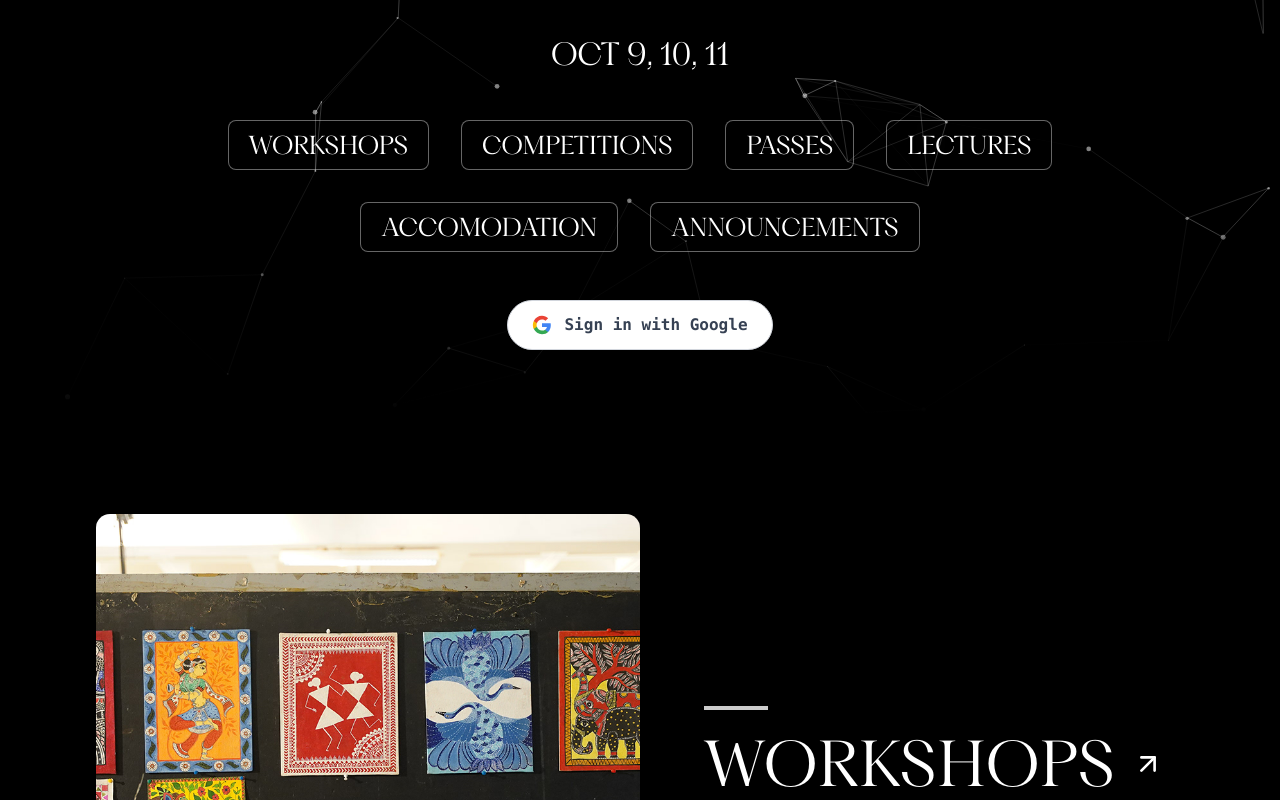
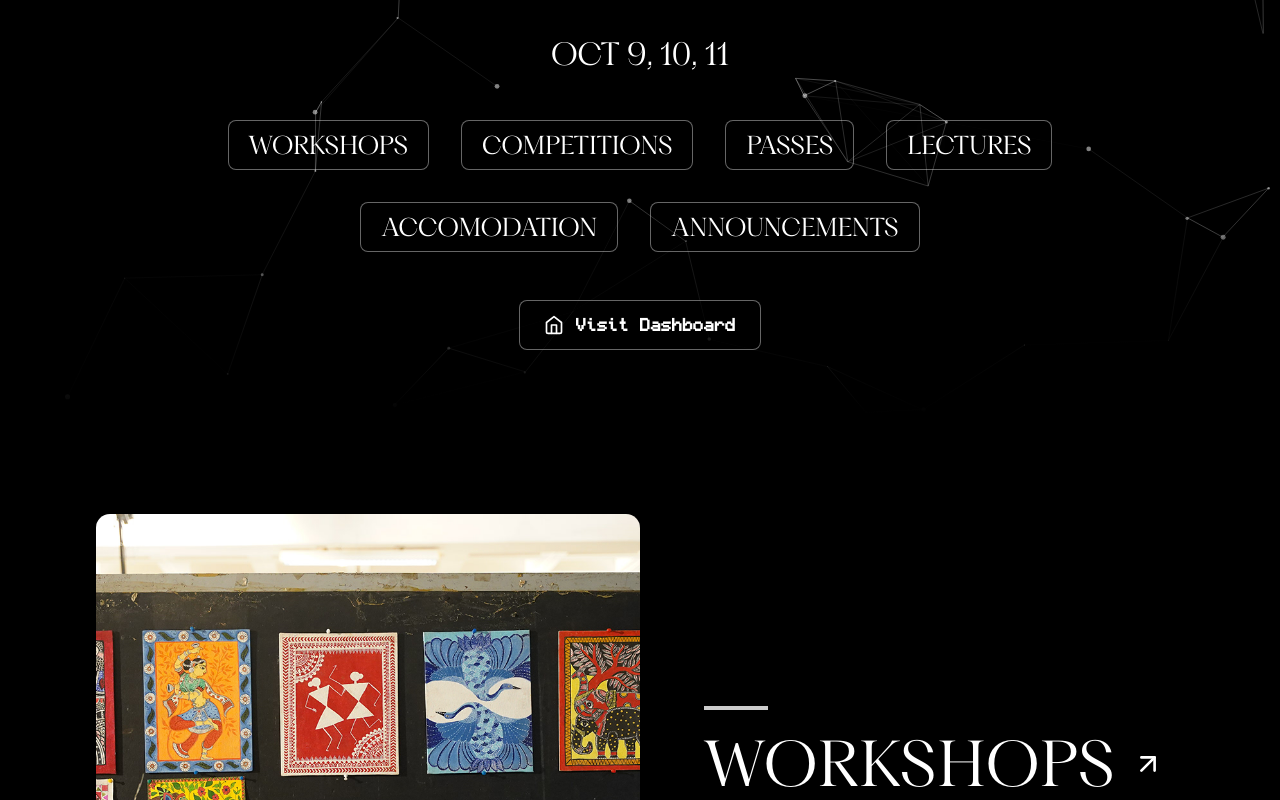
Before and after one commit to Tathva-26/temp, a Next.js app: page / in a window 1280 px wide. Shown: the part 844-1644 px from the top of the page. Built offline with nearby package versions, Linux system fonts and the light colour scheme.

Commit message:
chore: done some cleaning up

```diff
--- a/src/components/Explore.jsx
+++ b/src/components/Explore.jsx
@@ -154,8 +154,7 @@ export default function Explore() {
                     <ArrowRight
                       size={32}
                       color="white"
-                      className={`-rotate-45 transition-all duration-300 group-hover:rotate-0 group-hover:translate-x-1 ${isActive ? 'opacity-100' : 'opacity-0'
-                        }`}
+                      className={`shrink-0 -rotate-45 transition-all duration-300 group-hover:rotate-0 group-hover:translate-x-1 opacity-100`}
                     />
                   </Link>
 
--- a/src/components/Hero.jsx
+++ b/src/components/Hero.jsx
@@ -80,7 +80,6 @@ const particlesOptions = {
 
 export default function Hero({ refs }) {
   const [isLoggedIn, setIsLoggedIn] = useState(false)
-  const [isMobileMenuOpen, setIsMobileMenuOpen] = useState(false)
   const [countdown, setCountdown] = useState({
     days: 0,
     hours: 0,
@@ -92,11 +91,6 @@ export default function Hero({ refs }) {
   const handleScroll = (ref) => {
     ref.current?.scrollIntoView({ behavior: 'smooth' })
   }
-
-  useEffect(() => {
-    const jwt = localStorage.getItem('jwt') || localStorage.getItem('token')
-    setIsLoggedIn(!!jwt)
-  }, [])
 
   useEffect(() => {
     const updateCountdown = () => {
@@ -123,21 +117,6 @@ export default function Hero({ refs }) {
 
     return () => clearInterval(timer)
   }, [])
-
-  const handleGoogleSignIn = () => {
-    const clientId =
-      process.env.NEXT_PUBLIC_GOOGLE_CLIENT_ID ||
-      '783776933631-jdor6jdgf8qvmmbbj4hrtt9con1no8ue.apps.googleusercontent.com'
-    const redirectUri =
-      process.env.NEXT_PUBLIC_GOOGLE_REDIRECT_URI ||
-      `${process.env.NEXT_PUBLIC_API || 'http://localhost:5000'}/api/auth/callback`
-    const url = `https://accounts.google.com/o/oauth2/auth?client_id=${encodeURIComponent(
-      clientId,
-    )}&redirect_uri=${encodeURIComponent(
-      redirectUri,
-    )}&response_type=code&scope=openid%20email%20profile&prompt=consent`
-    window.location.href = url
-  }
 
   const handleVisitDashboard = () => {
     router.push('/profile')
@@ -178,22 +157,9 @@ export default function Hero({ refs }) {
 
       <div className='absolute top-20 right-10 max-[639px]:top-4 max-[639px]:right-3 z-50 flex items-center gap-2'>
         <Link className='p-2' href='/announcements'>
-          <BellDot size={24} className='text-white' />
+          <BellDot size={24} className='text-white hover:text-cyan-400 transition-colors' />
         </Link>
-        <button className='md:hidden p-2 text-white bg-black/20 rounded-md' onClick={() => setIsMobileMenuOpen(!isMobileMenuOpen)}>
-          {isMobileMenuOpen ? <X size={24} /> : <Menu size={24} />}
-        </button>
       </div>
-
-      {isMobileMenuOpen && (
-        <div className='absolute top-20 left-4 right-4 z-40 flex flex-col gap-2 rounded-xl bg-zinc-900/90 p-4 backdrop-blur-md md:hidden border border-zinc-800 shadow-2xl'>
-          <Link href='/workshops' onClick={() => setIsMobileMenuOpen(false)} className='w-full text-center py-3 bg-white/5 rounded-md border border-white/10'>WORKSHOPS</Link>
-          <Link href='/competitions' onClick={() => setIsMobileMenuOpen(false)} className='w-full text-center py-3 bg-white/5 rounded-md border border-white/10'>COMPETITIONS</Link>
-          <Link href='/passes' onClick={() => setIsMobileMenuOpen(false)} className='w-full text-center py-3 bg-white/5 rounded-md border border-white/10'>PASSES</Link>
-          <Link href='/lectures' onClick={() => setIsMobileMenuOpen(false)} className='w-full text-center py-3 bg-white/5 rounded-md border border-white/10'>LECTURES</Link>
-          <Link href='/accomodation' onClick={() => setIsMobileMenuOpen(false)} className='w-full text-center py-3 bg-white/5 rounded-md border border-white/10'>ACCOMMODATION</Link>
-        </div>
-      )}
 
       {/* Countdown Timer */}
       <div className='z-10 flex flex-col items-center'>
@@ -224,49 +190,41 @@ export default function Hero({ refs }) {
       </div>
 
       <div className='z-10 mt-8 flex w-full flex-col items-center gap-6 px-4 md:mt-12'>
+        {/* Desktop Nav */}
         <div className='hidden md:flex w-full max-w-4xl items-center justify-center flex-wrap gap-4 md:text-xl xl:gap-8 xl:text-2xl text-center'>
-          <Link
-            href='/workshops'
-            className='px-5 py-2 bg-black/3 backdrop-blur-xl border border-white/40 rounded-md transition-all duration-300 hover:bg-black/25 hover:scale-110'
-          >
+          <Link href='/workshops' className='px-5 py-2 bg-black/3 backdrop-blur-xl border border-white/40 rounded-md transition-all duration-300 hover:bg-black/25 hover:scale-110'>
             WORKSHOPS
           </Link>
-          <Link
-            href='/competitions'
-            className='px-5 py-2 bg-black/3 backdrop-blur-xl border border-white/40 rounded-md transition-all duration-300 hover:bg-black/25 hover:scale-110'
-          >
+          <Link href='/competitions' className='px-5 py-2 bg-black/3 backdrop-blur-xl border border-white/40 rounded-md transition-all duration-300 hover:bg-black/25 hover:scale-110'>
             COMPETITIONS
           </Link>
-
-          <Link
-            href='/passes'
-            className='px-5 py-2 bg-black/3 backdrop-blur-xl border border-white/40 rounded-md transition-all duration-300 hover:bg-black/25 hover:scale-110'
-          >
+          <Link href='/passes' className='px-5 py-2 bg-black/3 backdrop-blur-xl border border-white/40 rounded-md transition-all duration-300 hover:bg-black/25 hover:scale-110'>
             PASSES
           </Link>
-
-          <Link
-            href='/lectures'
-            className='px-5 py-2 bg-black/3 backdrop-blur-xl border border-white/40 rounded-md transition-all duration-300 hover:bg-black/25 hover:scale-110'
-          >
+          <Link href='/lectures' className='px-5 py-2 bg-black/3 backdrop-blur-xl border border-white/40 rounded-md transition-all duration-300 hover:bg-black/25 hover:scale-110'>
             LECTURES
           </Link>
-
-          <Link
-            href='/accomodation'
-            className='px-5 py-2 bg-black/3 backdrop-blur-xl border border-white/40 rounded-md transition-all duration-300 hover:bg-black/25 hover:scale-110'
-          >
+          <Link href='/accomodation' className='px-5 py-2 bg-black/3 backdrop-blur-xl border border-white/40 rounded-md transition-all duration-300 hover:bg-black/25 hover:scale-110'>
             ACCOMODATION
           </Link>
-          <Link
-            href='/announcements'
-            className='px-5 py-2 bg-black/3 backdrop-blur-xl border border-white/40 rounded-md transition-all duration-300 hover:bg-black/25 hover:scale-110'
-          >
+          <Link href='/announcements' className='px-5 py-2 bg-black/3 backdrop-blur-xl border border-white/40 rounded-md transition-all duration-300 hover:bg-black/25 hover:scale-110'>
             ANNOUNCEMENTS
           </Link>
         </div>
 
-        {isLoggedIn ? (
+        {/* Mobile Nav */}
+        <div className='flex md:hidden w-full max-w-4xl items-center justify-center flex-wrap gap-3 text-center poppins'>
+          {["Workshops", "Competitions", "Passes", "Lectures", "Accomodation", "Announcements"].map((item) => (
+            <Link
+              key={item}
+              href={`/${item.toLowerCase()}`}
+              className='px-6 py-2.5 sm:px-8 sm:py-3 bg-white/5 backdrop-blur-md border border-white/10 rounded-full text-[10px] sm:text-xs tracking-[0.2em] uppercase transition-all duration-300 hover:bg-white/20 hover:border-white/30 hover:scale-105'
+            >
+              {item}
+            </Link>
+          ))}
+        </div>
+
         <button
           onClick={handleVisitDashboard}
           className='z-10 flex items-center gap-3 bg-black/[0.08] backdrop-blur-xl border border-white/40 text-white font-semibold py-3 px-6 rounded-md transition-all duration-300 hover:bg-black/[0.20] hover:scale-105 group mt-4 md:mt-6'
@@ -285,55 +243,6 @@ export default function Hero({ refs }) {
           </svg>
           <span className='monocraft'>Visit Dashboard</span>
         </button>
-        ) : (
-          <>
-            <button
-              onClick={handleGoogleSignIn}
-              className='font-mono z-10 flex max-[639px]:hidden items-center gap-3 bg-white hover:border-gray-700 text-gray-700 font-semibold py-3 px-6 rounded-full transition-all duration-300 border border-gray-300 group mt-4 md:mt-6'
-            >
-              <svg
-                className='w-5 h-5 group-hover:scale-110 transition-transform'
-                viewBox='0 0 24 24'
-              >
-                <path
-                  d='M22.56 12.25c0-.78-.07-1.53-.2-2.25H12v4.26h5.92c-.26 1.37-1.04 2.53-2.21 3.31v2.77h3.57c2.08-1.92 3.28-4.74 3.28-8.09z'
-                  fill='#4285F4'
-                />
-                <path
-                  d='M12 23c2.97 0 5.46-.98 7.28-2.66l-3.57-2.77c-.98.66-2.23 1.06-3.71 1.06-2.86 0-5.29-1.93-6.16-4.53H2.18v2.84C3.99 20.53 7.7 23 12 23z'
-                  fill='#34A853'
-                />
-                <path
-                  d='M5.84 14.09c-.22-.66-.35-1.36-.35-2.09s.13-1.43.35-2.09V7.07H2.18C1.43 8.55 1 10.22 1 12s.43 3.45 1.18 4.93l2.85-2.22.81-.62z'
-                  fill='#FBBC05'
-                />
-                <path
-                  d='M12 5.38c1.62 0 3.06.56 4.21 1.64l3.15-3.15C17.45 2.09 14.97 1 12 1 7.7 1 3.99 3.47 2.18 7.07l3.66 2.84c.87-2.6 3.3-4.53 6.16-4.53z'
-                  fill='#EA4335'
-                />
-              </svg>
-              <span className='font-plus-jakarta'>Sign in with Google</span>
-            </button>
-            <button
-              onClick={handleVisitDashboard}
-              className='hidden max-[639px]:flex z-10 items-center gap-3 bg-black/[0.08] backdrop-blur-xl border border-white/40 text-white font-semibold py-3 px-6 rounded-md transition-all duration-300 hover:bg-black/[0.20] hover:scale-105 group mt-4 md:mt-6'
-            >
-              <svg
-                className='w-5 h-5'
-                viewBox='0 0 24 24'
-                fill='none'
-                stroke='currentColor'
-                strokeWidth='2'
-                strokeLinecap='round'
-                strokeLinejoin='round'
-              >
-                <path d='M3 9l9-7 9 7v11a2 2 0 0 1-2 2H5a2 2 0 0 1-2-2z' />
-                <polyline points='9 22 9 12 15 12 15 22' />
-              </svg>
-              <span className='monocraft'>Visit Dashboard</span>
-            </button>
-          </>
-        )}
       </div>
     </header>
   )
--- a/src/components/ScrollHeader.jsx
+++ b/src/components/ScrollHeader.jsx
@@ -3,17 +3,18 @@ import { useState, useEffect } from "react";
 import Image from "next/image";
 import Link from "next/link";
 import { BellDot, Menu, X } from "lucide-react";
-import { useRouter } from "next/navigation";
+import { usePathname, useRouter } from "next/navigation";
 
 export default function ScrollHeader() {
   const [isVisible, setIsVisible] = useState(false);
   const [isMobileMenuOpen, setIsMobileMenuOpen] = useState(false);
+  const pathname = usePathname();
   const router = useRouter();
 
   useEffect(() => {
     const handleScroll = () => {
-      // Show header after scrolling down 300px
-      if (window.scrollY > 300) {
+      // Show header after scrolling down 300px OR if we are not on the homepage
+      if (pathname !== '/' || window.scrollY > 300) {
         setIsVisible(true);
       } else {
         setIsVisible(false);
@@ -21,9 +22,10 @@ export default function ScrollHeader() {
       }
     };
 
+    handleScroll(); // Trigger immediately on mount/path change
     window.addEventListener("scroll", handleScroll, { passive: true });
     return () => window.removeEventListener("scroll", handleScroll);
-  }, []);
+  }, [pathname]);
 
   return (
     <>
```
Lines whose indentation alone changed are shown as unchanged.
